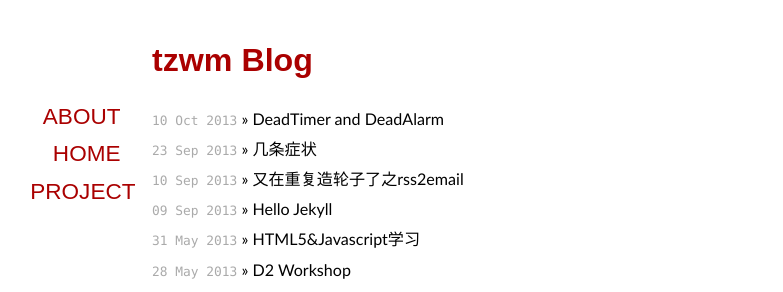
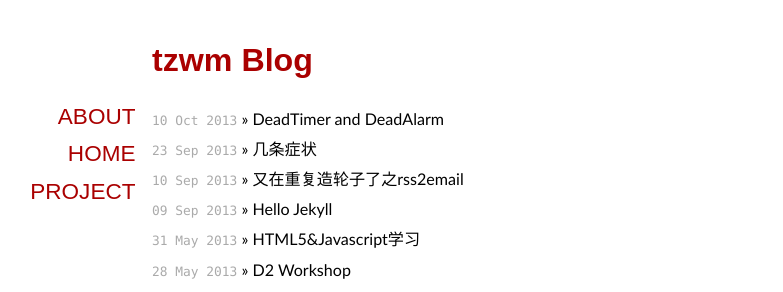
Before and after one commit to tzwm/tzwmblog_12, a Jekyll site: the page built from index.html, in a window 1280 px wide. Shown: the top 292 px of the page, without its empty margins (188-971 px from the left). Built offline with Jekyll 4.4.1, drawn with Linux system fonts in a browser that asks for light colours; some web fonts are replaced; Markdown is read by kramdown in place of the engine named in the settings.

Commit message:
Fix main.css

```diff
--- a/css/main.css
+++ b/css/main.css
@@ -206,7 +206,7 @@ p.meta {
     float: left;
     text-align: right;
     margin-left: -5.4em;
-    width: 4em;
+    /*width: 4em;*/
     /*border: 1px solid #000000;*/
     font-size: 1.4em;
     text-transform: uppercase;
```
